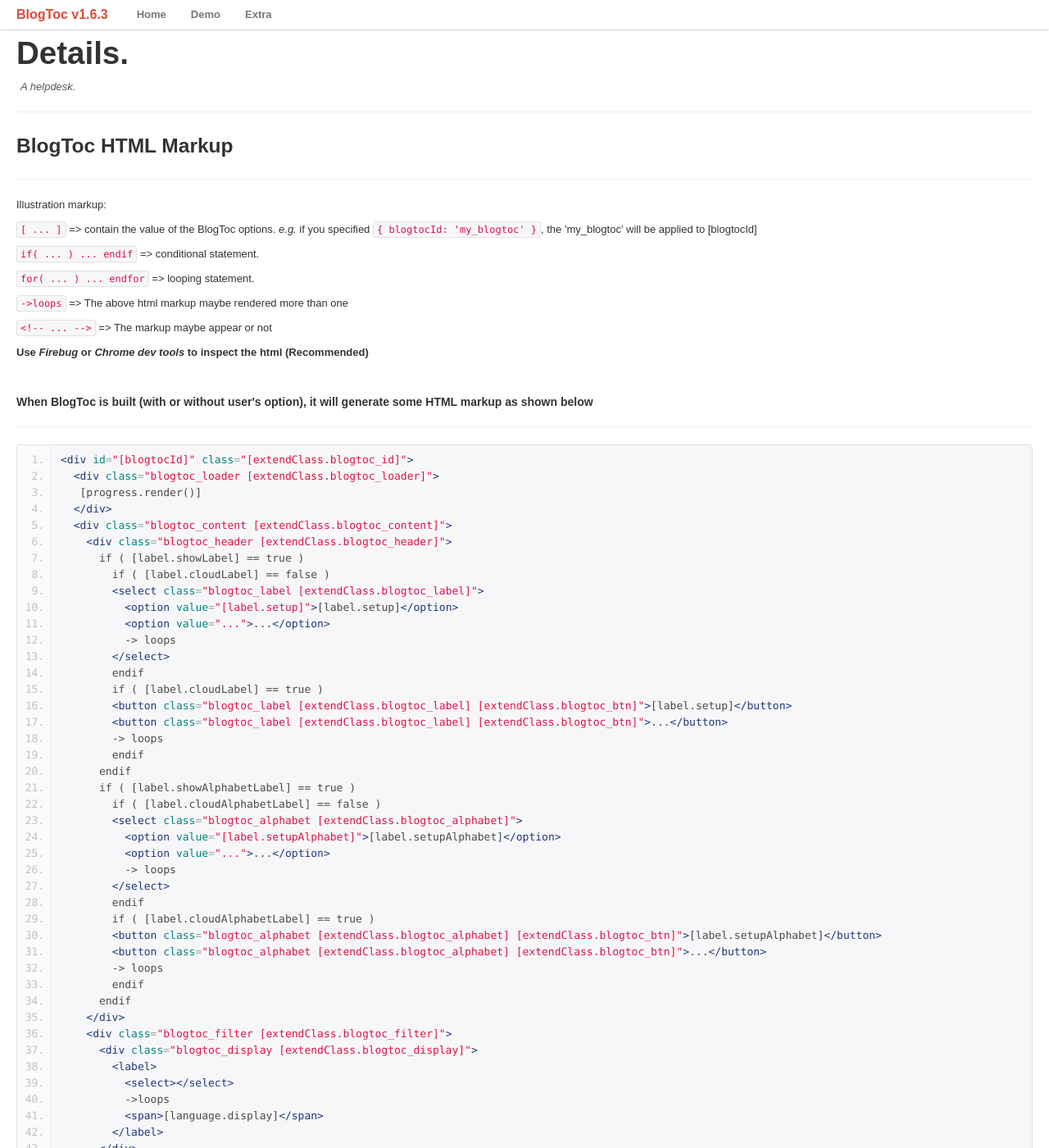
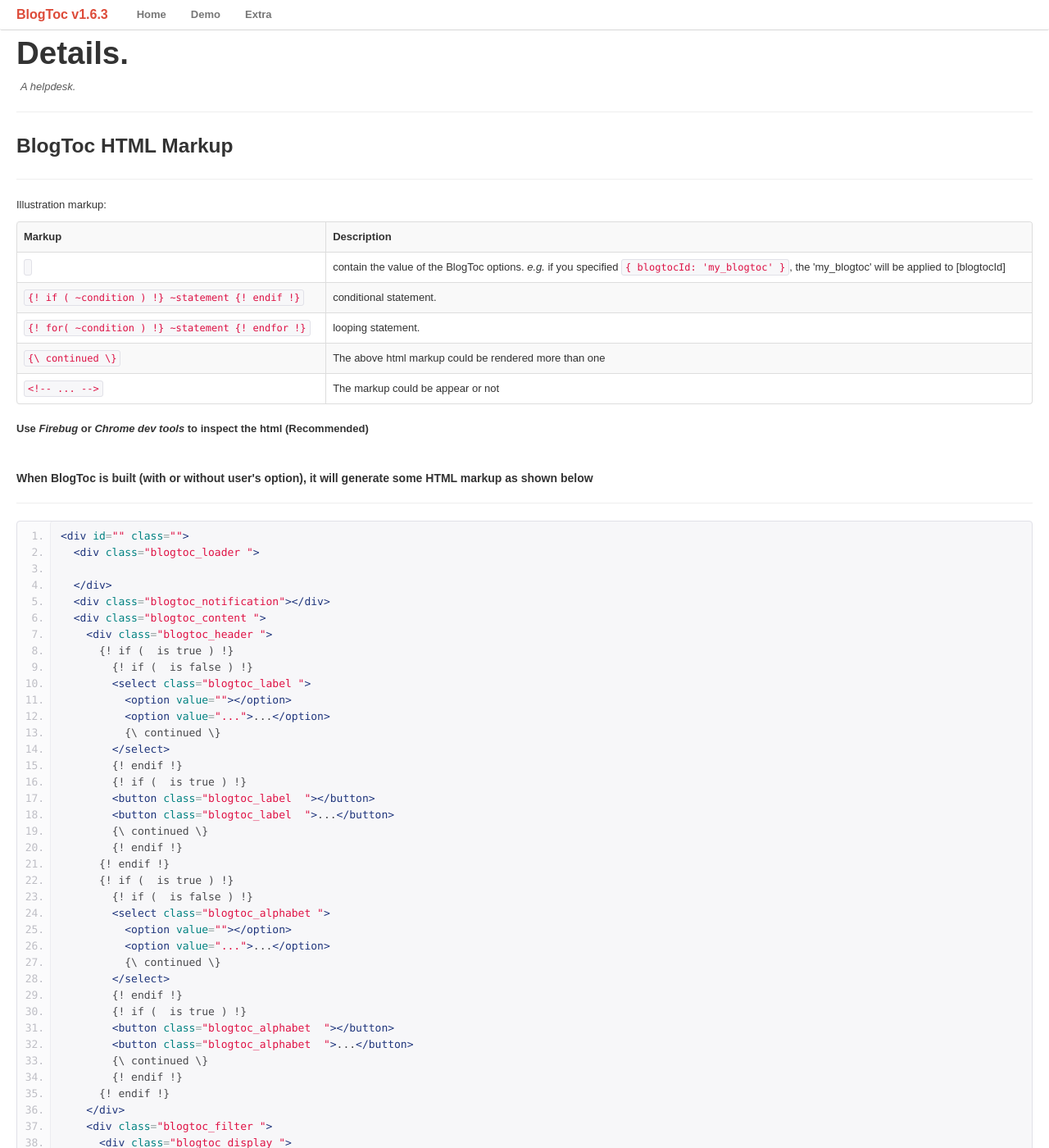
Before and after one commit to clusteramaryllis/blogtoc, a Jekyll site: the page built from detail.html, in a window 1280 px wide and 1400 px high. Shown: the whole window at 82% size. Built offline with Jekyll 4.4.1, drawn with Linux system fonts in a browser that asks for light colours; nearby versions of some CDN libraries; Markdown is read by kramdown in place of the engine named in the settings; a style sheet for code colours, icons or effects is not loaded; some of the changed text lies outside the part shown.

Commit message:
update detail

```diff
--- a/blogtoc.js
+++ b/blogtoc.js
@@ -3251,6 +3251,8 @@
         return this;
       };
 
+      BlogToc.HOMEPAGE = HOMEPAGE;
+
       /* Make Public
        ********************************************************************/
        window.BlogToc = BlogToc;
--- a/detail.html
+++ b/detail.html
@@ -11,105 +11,110 @@ description: A helpdesk.
   <h3 id="html-markup">BlogToc HTML Markup</h3>
   <hr>
   <p>Illustration markup:</p>
-  <p><code>[ ... ]</code> => contain the value of the BlogToc options. <em>e.g.</em> if you specified <code>{ blogtocId: 'my_blogtoc' }</code>, the 'my_blogtoc' will be applied to [blogtocId]</p>
-  <p><code>if( ... ) ... endif</code> => conditional statement.</p>
-  <p><code>for( ... ) ... endfor</code> => looping statement.</p>
-  <p><code>->loops</code> => The above html markup maybe rendered more than one</p>
-  <p><code>&lt;!-- ... --&gt;</code> => The markup maybe appear or not</p>
+  <table class="table table-bordered table-striped">
+  <tr><th>Markup</th><th>Description</th></tr>
+  <tr>
+  <td><code>{{ ... }}</code></td><td>contain the value of the BlogToc options. <em>e.g.</em> if you specified <code>{ blogtocId: 'my_blogtoc' }</code>, the 'my_blogtoc' will be applied to [blogtocId]</td></tr>
+  <tr><td><code>{! if ( ~condition ) !} ~statement {! endif !}</code></td><td>conditional statement.</td></tr>
+  <tr><td><code>{! for( ~condition ) !} ~statement {! endfor !}</code></td><td>looping statement.</td></tr>
+  <tr><td><code>{\ continued \}</code></td><td>The above html markup could be rendered more than one</td></tr>
+  <tr><td><code>&lt;!-- ... --&gt;</code></td><td>The markup could be appear or not</td></tr>
+  </table>
   <p><b>Use <em>Firebug</em> or <em>Chrome dev tools</em> to inspect the html (Recommended)</b></p>
   <br>
   <h5>When BlogToc is built (with or without user's option), it will generate some HTML markup as shown below</h5>
   <hr>
 <pre class="prettyprint linenums">
-&lt;div id=&quot;[blogtocId]&quot; class=&quot;[extendClass.blogtoc_id]&quot;&gt;
-  &lt;div class=&quot;blogtoc_loader [extendClass.blogtoc_loader]&quot;&gt;
-   [progress.render()]
+&lt;div id=&quot;{{blogtocId}}&quot; class=&quot;{{extendClass.blogtoc_id}}&quot;&gt;
+  &lt;div class=&quot;blogtoc_loader {{extendClass.blogtoc_loader}}&quot;&gt;
+   {{progress.render()}}
   &lt;/div&gt;
-  &lt;div class=&quot;blogtoc_content [extendClass.blogtoc_content]&quot;&gt;
-    &lt;div class=&quot;blogtoc_header [extendClass.blogtoc_header]&quot;&gt;
-      if ( [label.showLabel] == true )
-        if ( [label.cloudLabel] == false )
-        &lt;select class=&quot;blogtoc_label [extendClass.blogtoc_label]&quot;&gt;
-          &lt;option value=&quot;[label.setup]&quot;&gt;[label.setup]&lt;/option&gt;
+  &lt;div class=&quot;blogtoc_notification&quot;&gt;&lt;/div&gt;
+  &lt;div class=&quot;blogtoc_content {{extendClass.blogtoc_content}}&quot;&gt;
+    &lt;div class=&quot;blogtoc_header {{extendClass.blogtoc_header}}&quot;&gt;
+      {! if ( {{label.showLabel}} is true ) !}
+        {! if ( {{label.cloudLabel}} is false ) !}
+        &lt;select class=&quot;blogtoc_label {{extendClass.blogtoc_label}}&quot;&gt;
+          &lt;option value=&quot;{{label.setup}}&quot;&gt;{{label.setup}}&lt;/option&gt;
           &lt;option value=&quot;...&quot;&gt;...&lt;/option&gt;
-          -&gt; loops
+          {\ continued \}
         &lt;/select&gt;
-        endif
-        if ( [label.cloudLabel] == true )
-        &lt;button class=&quot;blogtoc_label [extendClass.blogtoc_label] [extendClass.blogtoc_btn]&quot;&gt;[label.setup]&lt;/button&gt;
-        &lt;button class=&quot;blogtoc_label [extendClass.blogtoc_label] [extendClass.blogtoc_btn]&quot;&gt;...&lt;/button&gt;
-        -&gt; loops
-        endif
-      endif
-      if ( [label.showAlphabetLabel] == true )
-        if ( [label.cloudAlphabetLabel] == false )
-        &lt;select class=&quot;blogtoc_alphabet [extendClass.blogtoc_alphabet]&quot;&gt;
-          &lt;option value=&quot;[label.setupAlphabet]&quot;&gt;[label.setupAlphabet]&lt;/option&gt;
+        {! endif !}
+        {! if ( {{label.cloudLabel}} is true ) !}
+        &lt;button class=&quot;blogtoc_label {{extendClass.blogtoc_label}} {{extendClass.blogtoc_btn}}&quot;&gt;{{label.setup}}&lt;/button&gt;
+        &lt;button class=&quot;blogtoc_label {{extendClass.blogtoc_label}} {{extendClass.blogtoc_btn}}&quot;&gt;...&lt;/button&gt;
+        {\ continued \}
+        {! endif !}
+      {! endif !}
+      {! if ( {{label.showAlphabetLabel}} is true ) !}
+        {! if ( {{label.cloudAlphabetLabel}} is false ) !}
+        &lt;select class=&quot;blogtoc_alphabet {{extendClass.blogtoc_alphabet}}&quot;&gt;
+          &lt;option value=&quot;{{label.setupAlphabet}}&quot;&gt;{{label.setupAlphabet}}&lt;/option&gt;
           &lt;option value=&quot;...&quot;&gt;...&lt;/option&gt;
-          -&gt; loops
+          {\ continued \}
         &lt;/select&gt;
-        endif
-        if ( [label.cloudAlphabetLabel] == true )
-        &lt;button class=&quot;blogtoc_alphabet [extendClass.blogtoc_alphabet] [extendClass.blogtoc_btn]&quot;&gt;[label.setupAlphabet]&lt;/button&gt;
-        &lt;button class=&quot;blogtoc_alphabet [extendClass.blogtoc_alphabet] [extendClass.blogtoc_btn]&quot;&gt;...&lt;/button&gt;
-        -&gt; loops
-        endif
-      endif
+        {! endif !}
+        {! if ( {{label.cloudAlphabetLabel}} is true ) !}
+        &lt;button class=&quot;blogtoc_alphabet {{extendClass.blogtoc_alphabet}} {{extendClass.blogtoc_btn}}&quot;&gt;{{label.setupAlphabet}}&lt;/button&gt;
+        &lt;button class=&quot;blogtoc_alphabet {{extendClass.blogtoc_alphabet}} {{extendClass.blogtoc_btn}}&quot;&gt;...&lt;/button&gt;
+        {\ continued \}
+        {! endif !}
+      {! endif !}
     &lt;/div&gt;
-    &lt;div class=&quot;blogtoc_filter [extendClass.blogtoc_filter]&quot;&gt;
-      &lt;div class=&quot;blogtoc_display [extendClass.blogtoc_display]&quot;&gt;
+    &lt;div class=&quot;blogtoc_filter {{extendClass.blogtoc_filter}}&quot;&gt;
+      &lt;div class=&quot;blogtoc_display {{extendClass.blogtoc_display}}&quot;&gt;
         &lt;label&gt;
           &lt;select&gt;&lt;/select&gt;
-          -&gt;loops
-          &lt;span&gt;[language.display]&lt;/span&gt;
+          {\ continued \}
+          &lt;span&gt;{{language.display}}&lt;/span&gt;
         &lt;/label&gt;
       &lt;/div&gt;
-      &lt;div class=&quot;blogtoc_search [extendClass.blogtoc_search]&quot;&gt;
+      &lt;div class=&quot;blogtoc_search {{extendClass.blogtoc_search}}&quot;&gt;
         &lt;label&gt;
-          &lt;span&gt;[language.search]&lt;/span&gt;
-          &lt;input type=&quot;text&quot; class=&quot;blogtoc_query [extendClass.blogtoc_query]&quot;&gt;
+          &lt;span&gt;{{language.search}}&lt;/span&gt;
+          &lt;input type=&quot;text&quot; class=&quot;blogtoc_query {{extendClass.blogtoc_query}}&quot;&gt;
         &lt;/label&gt;
       &lt;/div&gt;
     &lt;/div&gt;
-    &lt;table class=&quot;blogtoc_table [extendClass.blogtoc_table]&quot;&gt;
-      if ( [table.showHeader] == true )
+    &lt;table class=&quot;blogtoc_table {{extendClass.blogtoc_table}}&quot;&gt;
+      {! if ( {{table.showHeader}} is true ) !}
       &lt;thead&gt;
         &lt;tr&gt;
-          for ( data in [table.order] )
-          &lt;th&gt;[language[data]]&lt;/th&gt;
-          endfor
+          {! for ( data in {{table.order}} ) !}
+          &lt;th&gt;{{language[data]}}&lt;/th&gt;
+          {! endfor !}
         &lt;/tr&gt;
       &lt;/thead&gt;
-      endif
+      {! endif !}
       &lt;tbody&gt;
         &lt;tr&gt;
-          for ( data in [table.order] )
+          {! for ( data in {{table.order}} ) !}
           &lt;td&gt;...&lt;/td&gt;
-          endfor
+          {! endfor !}
         &lt;/tr&gt;
-        -&gt;loops
+        {\ continued \}
       &lt;/tbody&gt;
     &lt;/table&gt;
-    &lt;div class=&quot;blogtoc_footer [extendClass.blogtoc_footer]&quot;&gt;
-      &lt;div class=&quot;blogtoc_result [extendClass.blogtoc_result]&quot;&gt;[language.result]&lt;/div&gt;
-      &lt;div class=&quot;blogtoc_pagination [extendClass.blogtoc_pagination]&quot;&gt;
-        &lt;ul class=&quot;[extendClass['blogtoc_pagination ul']]&quot;&gt;
-          if ( [pagination.showFirstPage] == true )
-          &lt;li class=&quot;blogtoc_first_page&quot;&gt;[language.FirstPage]&lt;/li&gt;
-          endif
-          if ( [pagination.showPrevPage] == true )
-          &lt;li class=&quot;blogtoc_prev_page&quot;&gt;[language.PrevPage]&lt;/li&gt;
-          endif
-          &lt;!-- &lt;li class=&quot;[extendClass['blogtoc_pagination disabled']]&quot;&gt;...&lt;/li&gt; --&gt;
-          &lt;!-- &lt;li class=&quot;[extendClass['blogtoc_pagination active']]&quot;&gt;...&lt;/li&gt; --&gt;
+    &lt;div class=&quot;blogtoc_footer {{extendClass.blogtoc_footer}}&quot;&gt;
+      &lt;div class=&quot;blogtoc_result {{extendClass.blogtoc_result}}&quot;&gt;{{language.result}}&lt;/div&gt;
+      &lt;div class=&quot;blogtoc_pagination {{extendClass.blogtoc_pagination}}&quot;&gt;
+        &lt;ul class=&quot;{{extendClass['blogtoc_pagination ul']}}&quot;&gt;
+          {! if ( {{pagination.showFirstPage}} is true ) !}
+          &lt;li class=&quot;blogtoc_first_page&quot;&gt;{{language.FirstPage}}&lt;/li&gt;
+          {! endif !}
+          {! if ( {{pagination.showPrevPage}} is true ) !}
+          &lt;li class=&quot;blogtoc_prev_page&quot;&gt;{{language.PrevPage}}&lt;/li&gt;
+          {! endif !}
+          &lt;!-- &lt;li class=&quot;{{extendClass['blogtoc_pagination disabled']}}&quot;&gt;...&lt;/li&gt; --&gt;
+          &lt;!-- &lt;li class=&quot;{{extendClass['blogtoc_pagination active']}}&quot;&gt;...&lt;/li&gt; --&gt;
           &lt;li class=&quot;blogtoc_responsive_hide&quot;&gt;...&lt;/li&gt;
-          -&gt; loops
-          if ( [pagination.showNextPage] == true )
-          &lt;li class=&quot;blogtoc_next_page&quot;&gt;[language.NextPage]&lt;/li&gt;
-          endif
-          if ( [pagination.showLastPage] == true )
-          &lt;li class=&quot;blogtoc_last_page&quot;&gt;[language.LastPage]&lt;/li&gt;
-          endif
+          {\ continued \}
+          {! if ( {{pagination.showNextPage}} is true ) !}
+          &lt;li class=&quot;blogtoc_next_page&quot;&gt;{{language.NextPage}}&lt;/li&gt;
+          {! endif !}
+          {! if ( {{pagination.showLastPage}} is true ) !}
+          &lt;li class=&quot;blogtoc_last_page&quot;&gt;{{language.LastPage}}&lt;/li&gt;
+          {! endif !}
         &lt;/ul&gt;
       &lt;/div&gt;
     &lt;/div&gt;
--- a/dist/1.6.3/blogtoc.js
+++ b/dist/1.6.3/blogtoc.js
@@ -3251,6 +3251,8 @@
         return this;
       };
 
+      BlogToc.HOMEPAGE = HOMEPAGE;
+
       /* Make Public
        ********************************************************************/
        window.BlogToc = BlogToc;
```
Also changed, not shown: dist/1.6.3/blogtoc.min.js.
